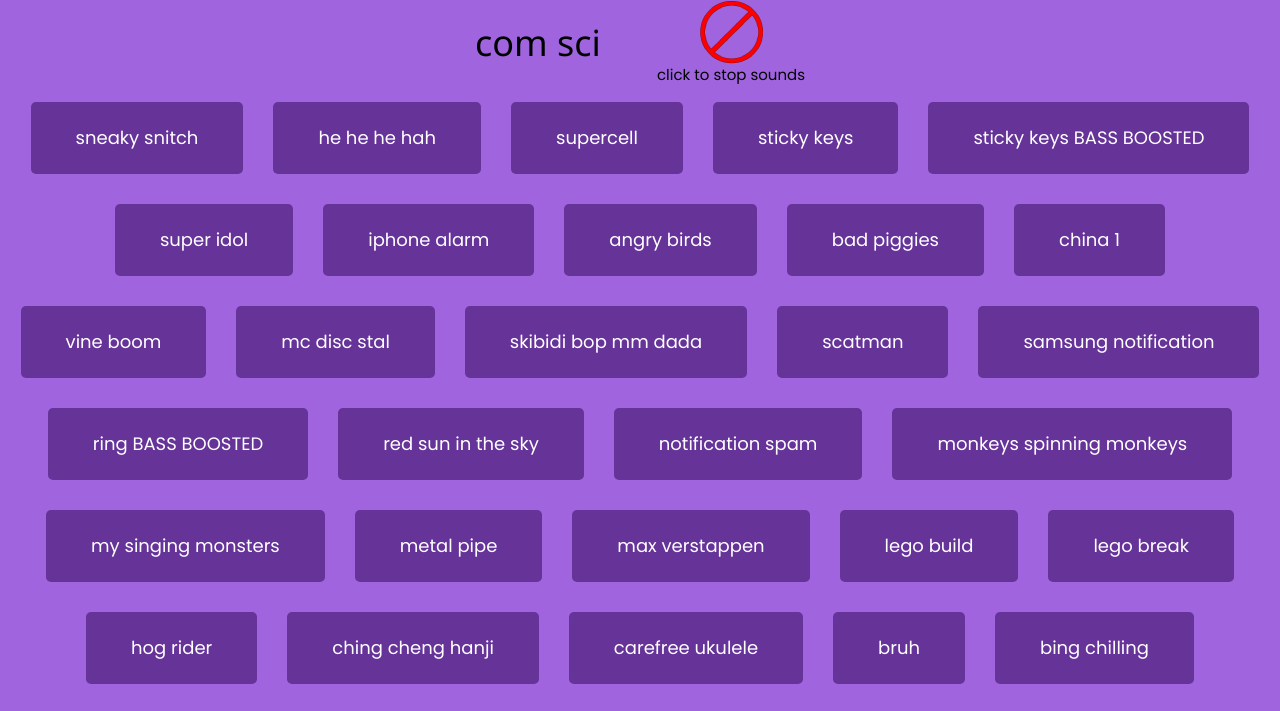
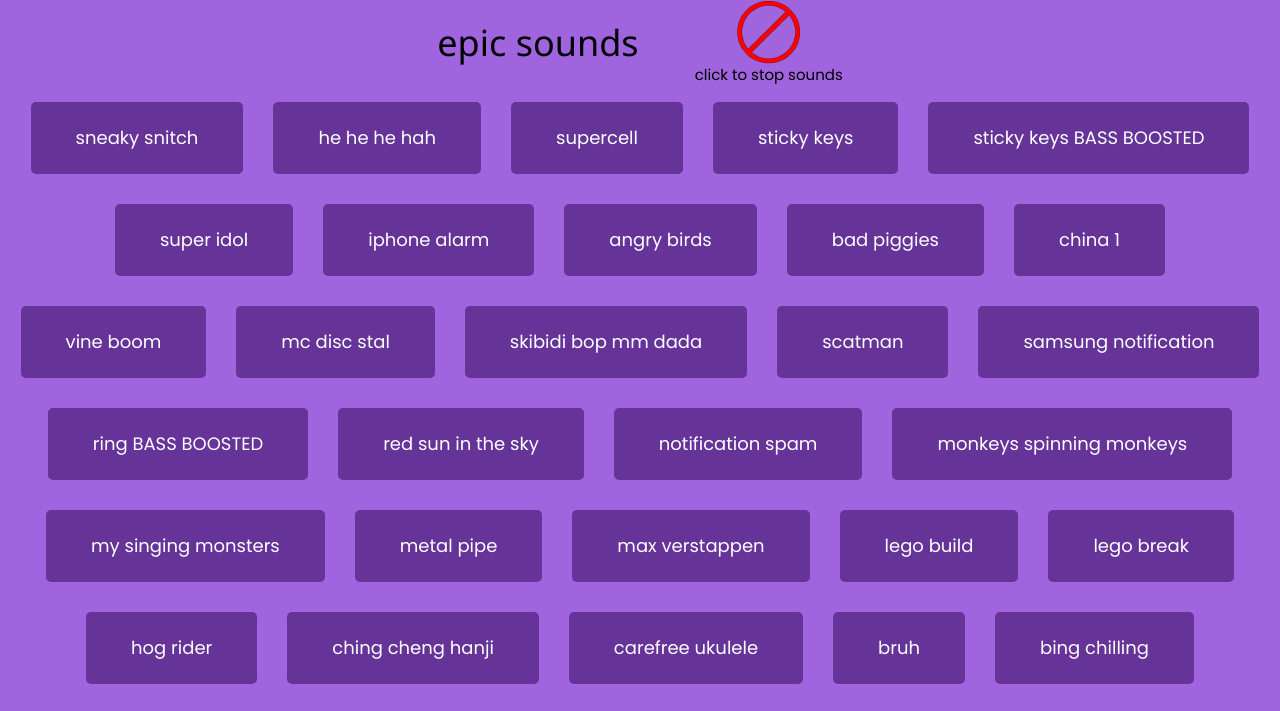
Before and after one commit to lukemattle/soundboard, a plain HTML site: page index.html in a window 1280 px wide. Shown: the top 711 px of the page. Drawn offline with nearby package versions, Linux system fonts and the light colour scheme.

Commit message:
Update index.html

```diff
--- a/index.html
+++ b/index.html
@@ -9,7 +9,7 @@
 </head>
 
 <body>
-    <h1>com sci&nbsp&nbsp&nbsp&nbsp&nbsp&nbsp</h1>
+    <h1>epic sounds&nbsp&nbsp&nbsp&nbsp&nbsp&nbsp</h1>
     <!-- stop sound button -->
     <button onclick="stopSongs()">
         <img src="stop.png" height="64" />
```
